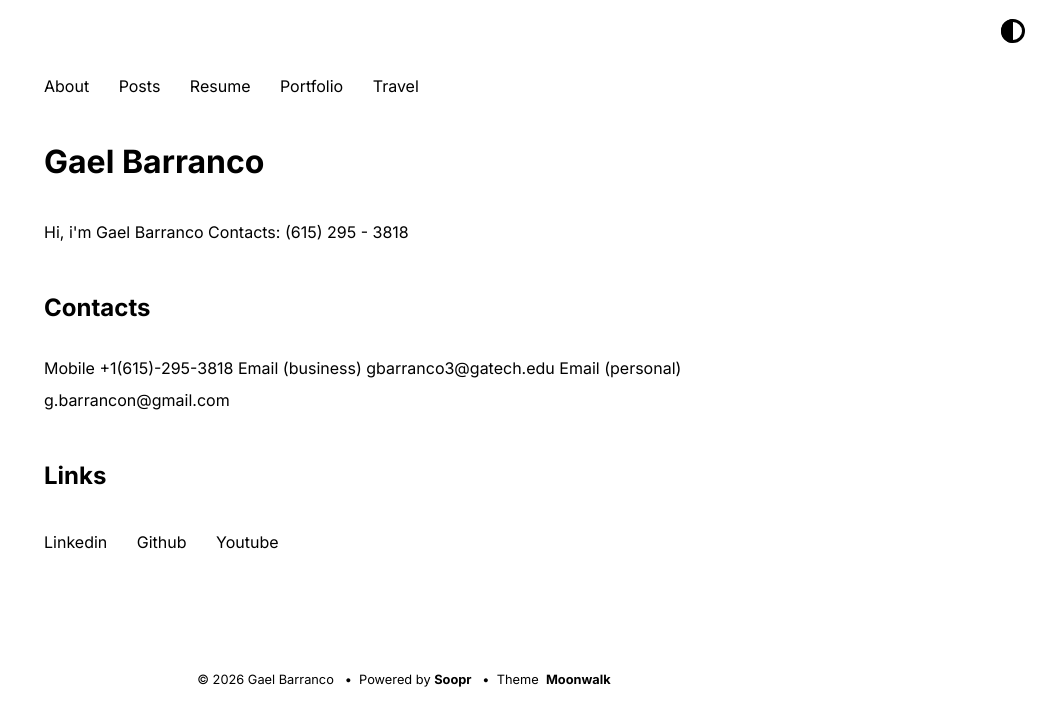
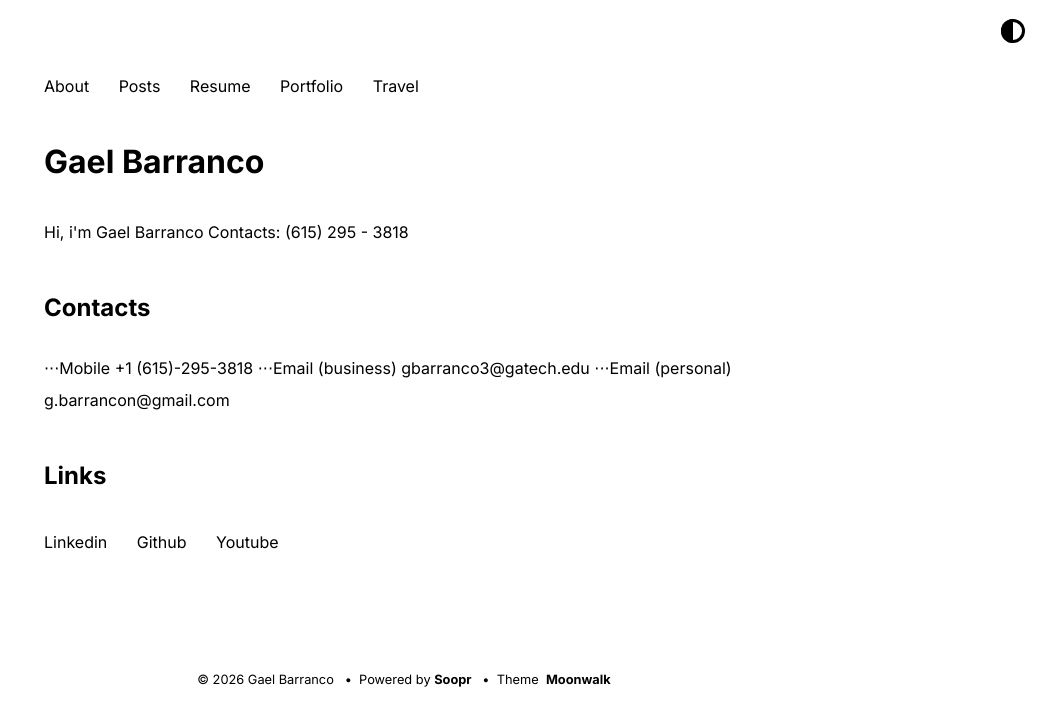
Before and after one commit to gbarranc/gbarranc.github.io, a Jekyll site: the page built from index.md, in a window 1280 px wide. Shown: the top 726 px of the page, without its empty margins (236-1280 px from the left). Built offline with Jekyll 4.4.1, drawn with Linux system fonts in a browser that asks for light colours.

```diff
--- a/index.md
+++ b/index.md
@@ -4,8 +4,8 @@ layout: home
 
 
 ## Contacts
-Mobile +1(615)-295-3818
-Email (business) gbarranco3@gatech.edu
-Email (personal) g.barrancon@gmail.com
+⋅⋅⋅Mobile +1 (615)-295-3818
+⋅⋅⋅Email (business) gbarranco3@gatech.edu
+⋅⋅⋅Email (personal) g.barrancon@gmail.com
 
 ## Links
```
